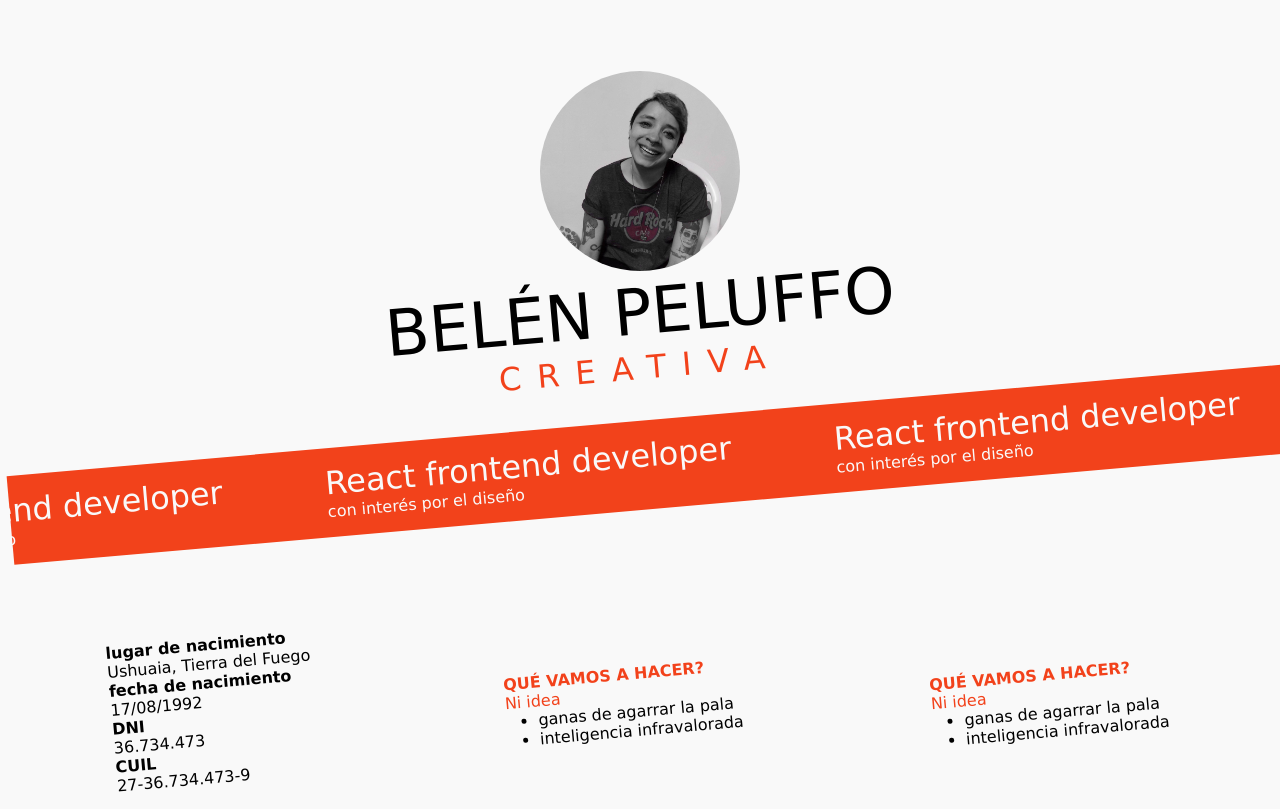
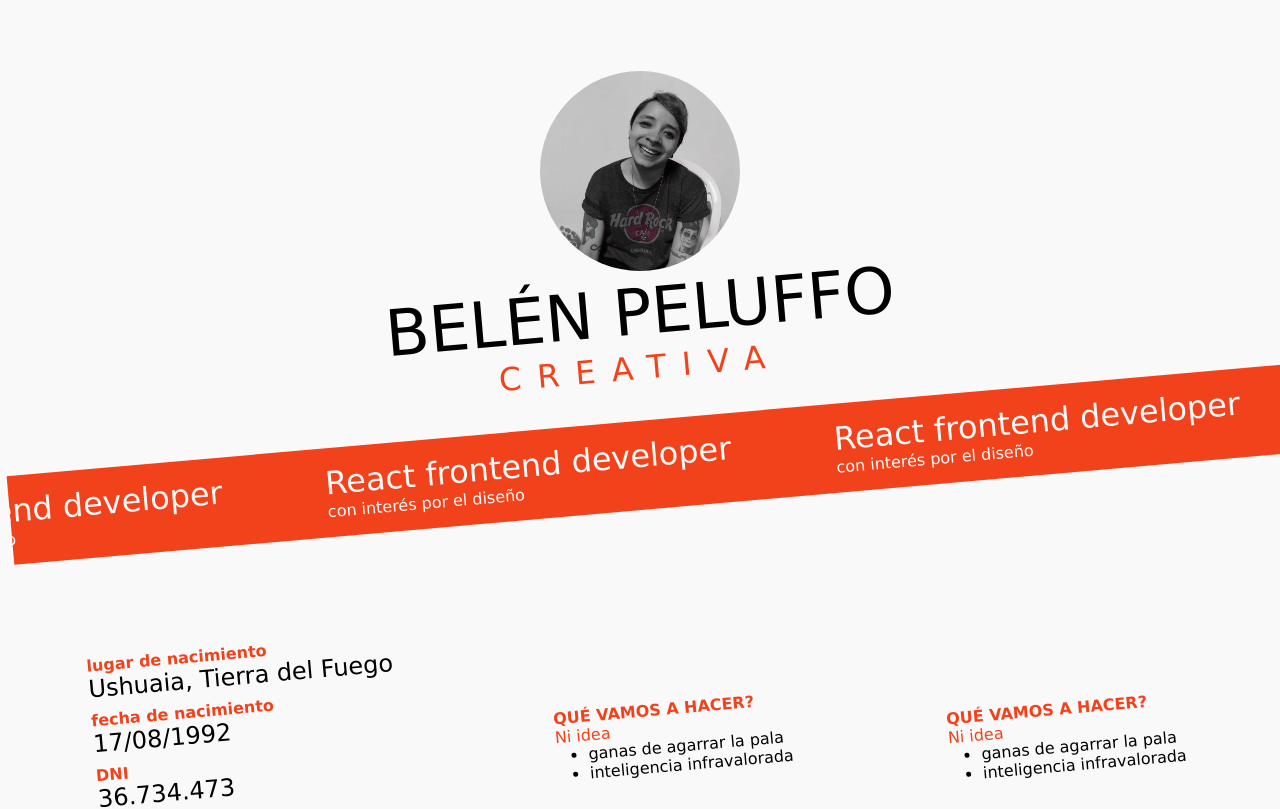
Before and after one commit to BelenPeluffo/curriculum-vitae, a React (Vite) app: page / in a window 1280 px wide. Shown: the top 809 px of the page. Built offline with nearby package versions, Linux system fonts and the light colour scheme.

Commit message:
feat (ContactItem): adds some styling conditions.

```diff
--- a/src/app.module.css
+++ b/src/app.module.css
@@ -149,7 +149,7 @@ ul {
   color: var(--light-secondary)
 }
 
-.contactItemText {
+.contactItemText, .contactItemTextNotRotated {
   font-size: var(--big-size);
 }
 
@@ -159,5 +159,5 @@ ul {
 }
 
 .contactItemTextBold {
-
+  color: var(--brand-orange);
 }
--- a/src/components/ContactItem/ContactItem.jsx
+++ b/src/components/ContactItem/ContactItem.jsx
@@ -7,18 +7,27 @@ const ContactItem = ({ icon, value, label, type }) => {
     <div
       style={{
         display: "flex",
-        alignItems: type == 'personal' ? "start" : "center",
-        gap: type == 'personal' ? "0" : "16px",
+        alignItems: type == "personal" ? "start" : "center",
+        gap: type == "personal" ? "0" : "16px",
         justifyContent: "center",
-        flexDirection: type == 'personal' ? "column" : "row"
+        flexDirection: type == "personal" ? "column" : "row",
       }}
-      className={type == 'personal' ? '' : styles.contactItemText}
+      className={
+        type == "personal"
+          ? styles.contactItemTextNotRotated
+          : styles.contactItemText
+      }
     >
       {!label ? (
         <div className={styles.contactItemIcon}>{icon ? icon : "ícono"}</div>
       ) : null}
       {label ? (
-        <div className={styles.contactItemTextBold}>{label}</div>
+        <div
+          className={styles.contactItemTextBold}
+          style={{ marginTop: "8px" }}
+        >
+          {label}
+        </div>
       ) : null}
       <div>{value}</div>
     </div>
@@ -29,7 +38,7 @@ ContactItem.propTypes = {
   icon: PropTypes.node,
   value: PropTypes.string,
   label: PropTypes.string,
-  type: PropTypes.oneOf(['contact','personal'])
+  type: PropTypes.oneOf(["contact", "personal"]),
 };
 
 export default ContactItem;
```
